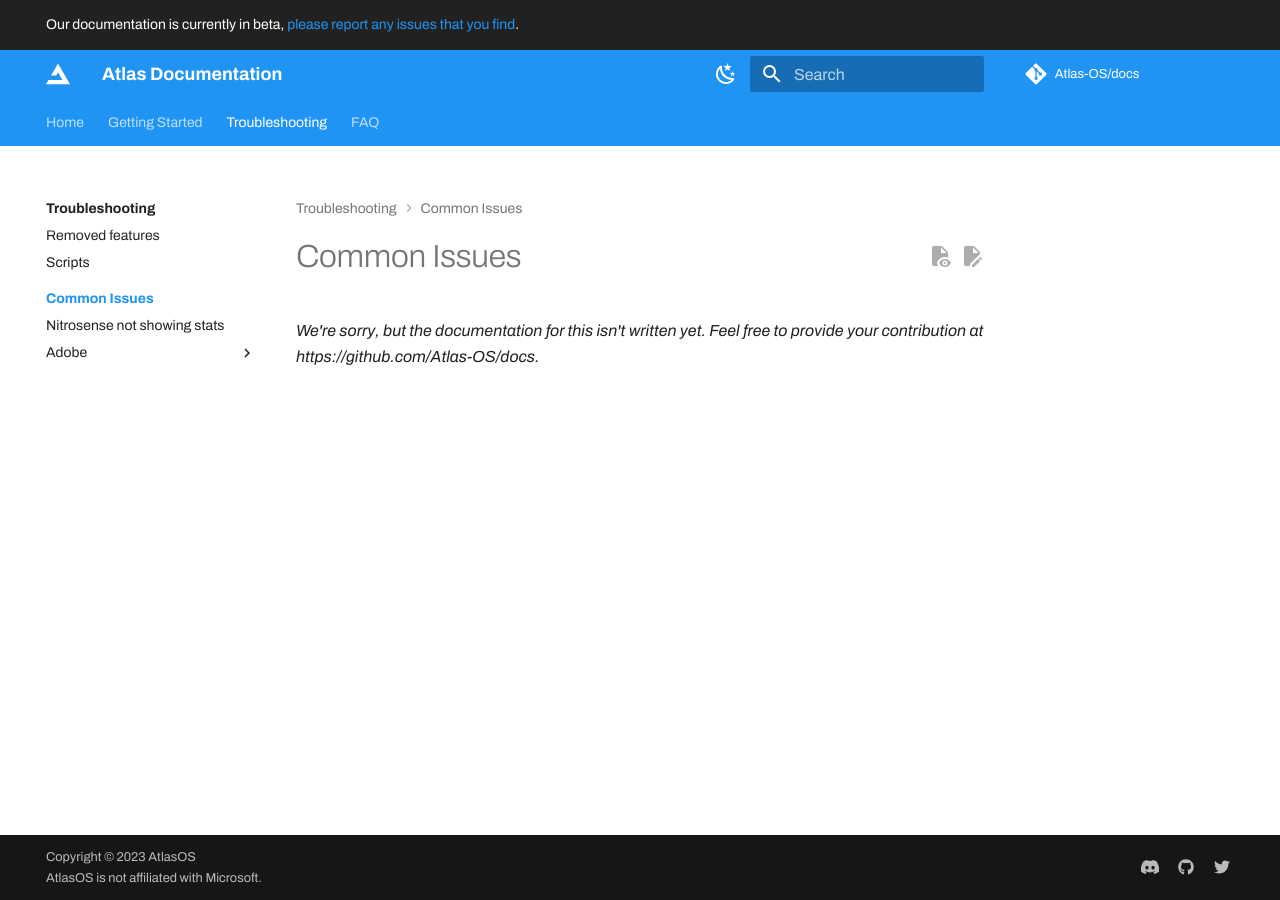
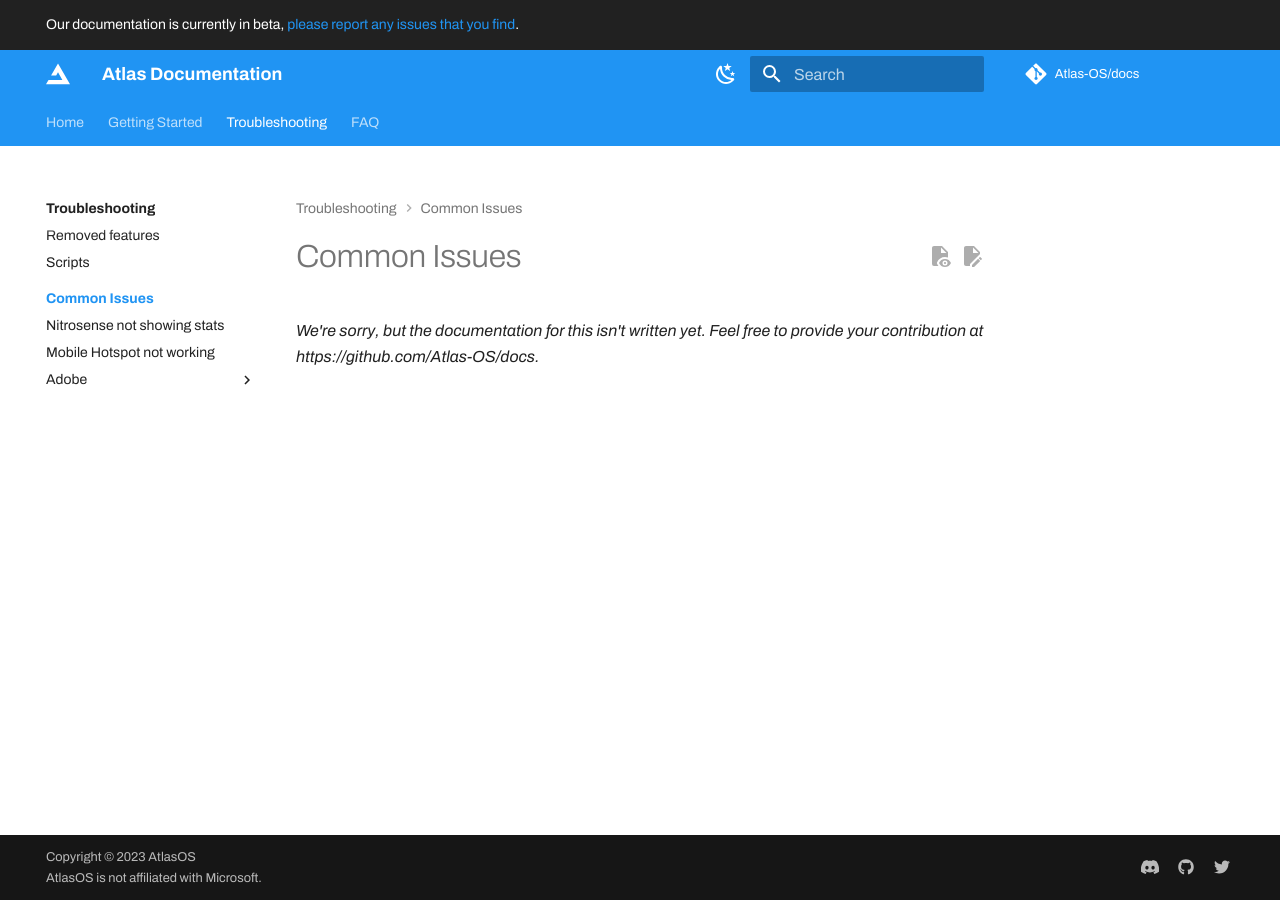
Before and after one commit to Atlas-OS/docs, an MkDocs documentation site: the page built from docs/troubleshooting/common-issues/index.md, in a window 1280 px wide. Built offline with MkDocs 1.6.1 and Material for MkDocs 9.7.7, drawn with Linux system fonts in a browser that asks for light colours; some web fonts are replaced; plug-ins that fetch from the network failed and are left out; comment, search, counter and statistics services are not loaded.

Commit message:
feat(common-issues): :memo: mobile hotspot fix

```diff
--- a/mkdocs.yml
+++ b/mkdocs.yml
@@ -174,6 +174,7 @@ nav:
     - Common Issues:
       - Index: troubleshooting/common-issues/index.md
       - Nitrosense not showing stats: troubleshooting/common-issues/nitrosense-stats-issue.md
+      - Mobile Hotspot not working: troubleshooting/common-issues/mobile-hotspot.md
       - Adobe:
         - Acrobat fails toinstall: troubleshooting/common-issues/adobe/acrobat-fails-to-install.md
         - Creative Cloud error 191: troubleshooting/common-issues/adobe/creative-cloud-error-191.md
```
Also changed, not shown: docs/troubleshooting/common-issues/mobile-hotspot.md (added, +1 -0 lines).
